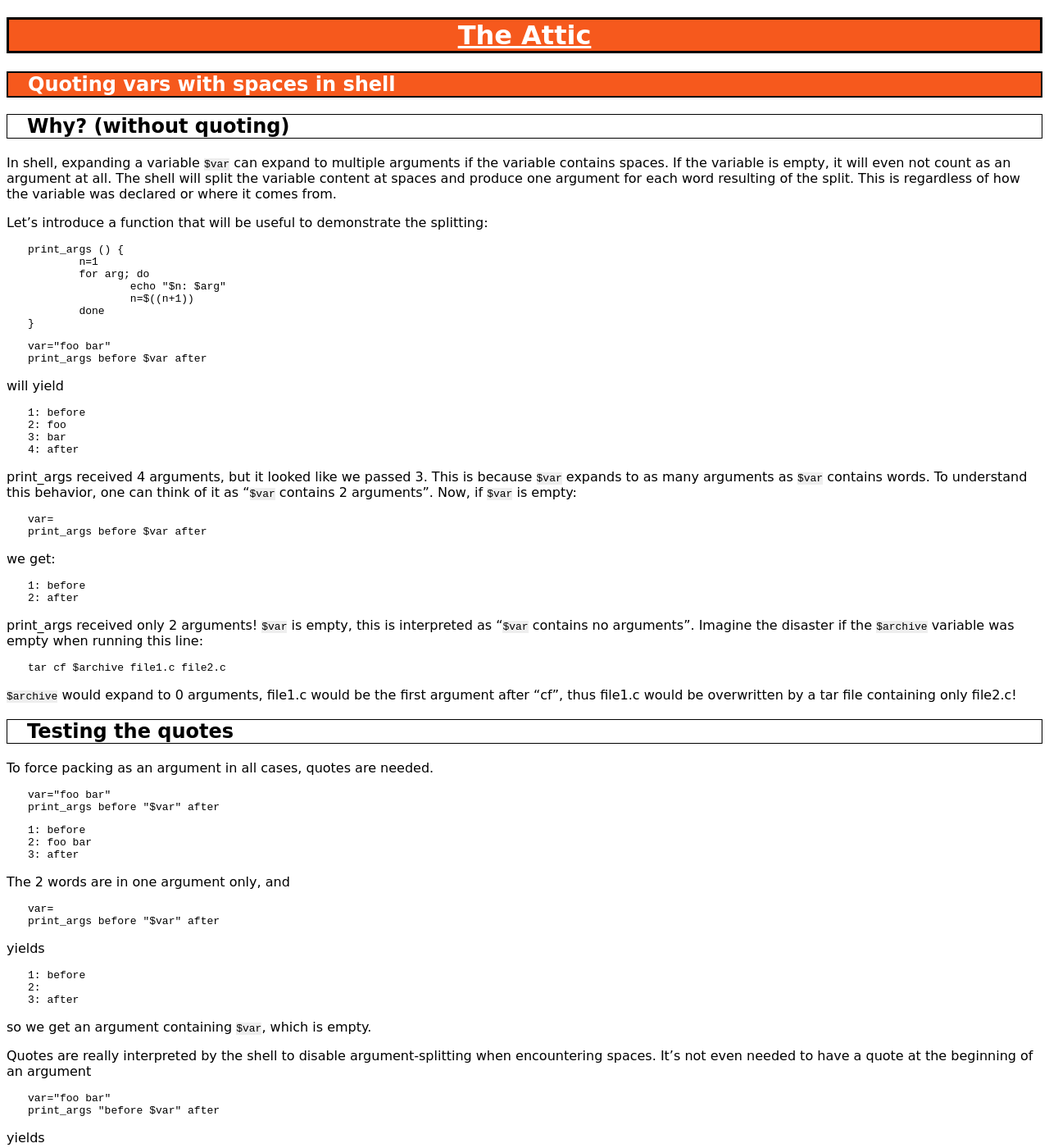
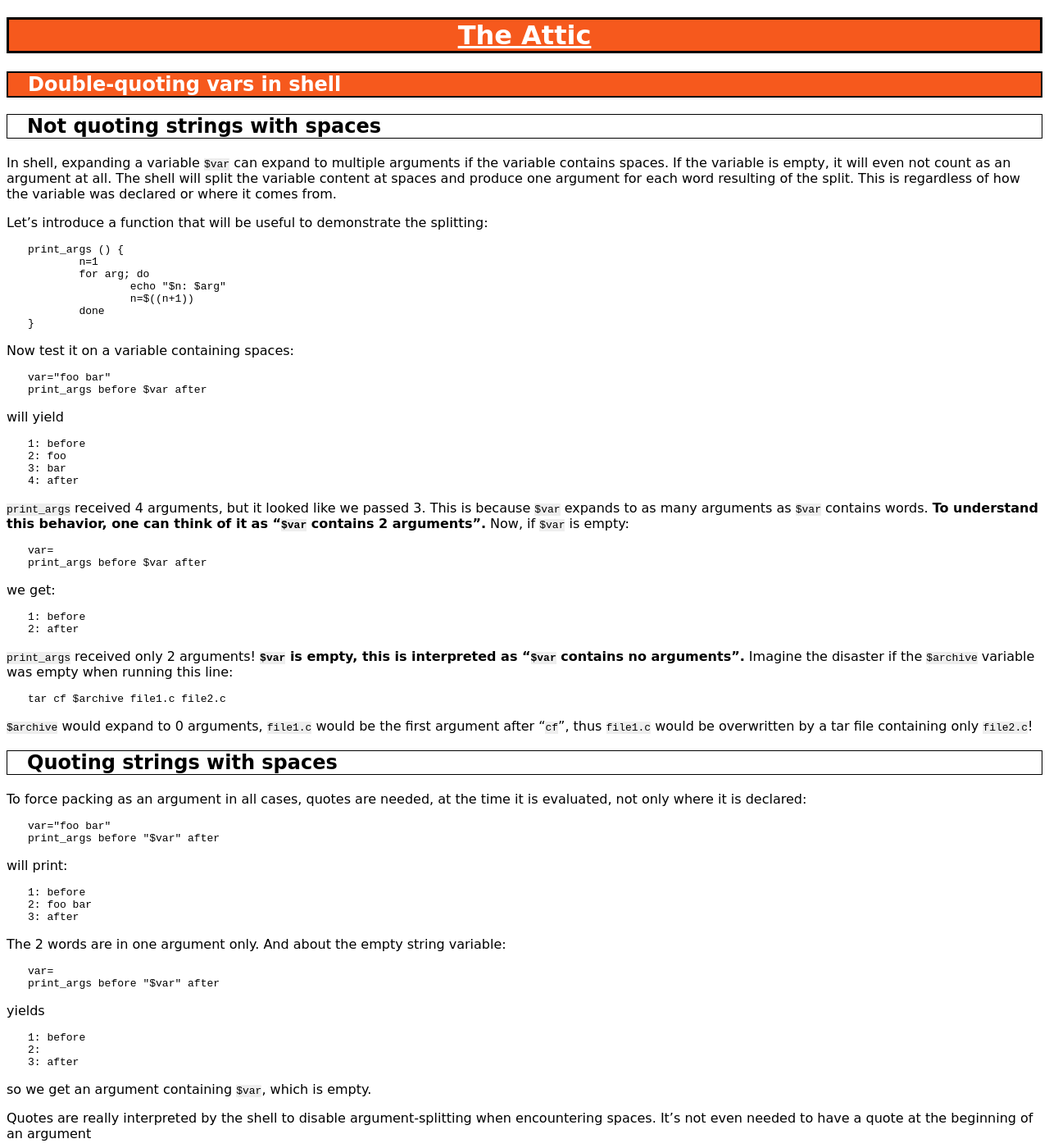
Before and after one commit to hydrargyrum/hydrargyrum.github.io, a Jekyll site: the page built from _posts/2014-12-16-shell-quoting.md, in a window 1280 px wide and 1400 px high. Shown: the whole window at 82% size. Built offline with Jekyll 4.4.1, drawn with Linux system fonts in a browser that asks for light colours; some of the changed text lies outside the part shown.

Commit message:
_posts/2014-12-16-shell-quoting.md: cosmetic changes

````diff
--- a/_posts/2014-12-16-shell-quoting.md
+++ b/_posts/2014-12-16-shell-quoting.md
@@ -1,17 +1,19 @@
 ---
 layout: mine
-title: Variables and quoting in shell
+title: Variables and double-quoting in shell
 last_modified_at: 2018-01-20T11:36:05+01:00
 tags: shell posix
 accept_comments: true
 ---
 
-# Quoting vars with spaces in shell
+# Double-quoting vars in shell
 
-## Why? (without quoting)
+## Not quoting strings with spaces
 
-In shell, expanding a variable `$var` can expand to multiple arguments if the variable contains spaces. If the variable is empty, it will even not count as an argument at all.
-The shell will split the variable content at spaces and produce one argument for each word resulting of the split. This is regardless of how the variable was declared or where it comes from.
+In shell, expanding a variable `$var` can expand to multiple arguments if the variable contains spaces.
+If the variable is empty, it will even not count as an argument at all.
+The shell will split the variable content at spaces and produce one argument for each word resulting of the split.
+This is regardless of how the variable was declared or where it comes from.
 
 Let's introduce a function that will be useful to demonstrate the splitting:
 
@@ -25,12 +27,12 @@ print_args () {
 }
 ```
 
+Now test it on a variable containing spaces:
 
 ```
 var="foo bar"
 print_args before $var after
 ```
-
 
 will yield
 
@@ -41,7 +43,10 @@ will yield
 4: after
 ```
 
-print_args received 4 arguments, but it looked like we passed 3. This is because `$var` expands to as many arguments as `$var` contains words. To understand this behavior, one can think of it as "`$var` contains 2 arguments". Now, if `$var` is empty:
+`print_args` received 4 arguments, but it looked like we passed 3.
+This is because `$var` expands to as many arguments as `$var` contains words.
+**To understand this behavior, one can think of it as "`$var` contains 2 arguments".**
+Now, if `$var` is empty:
 
 ```
 var=
@@ -55,22 +60,25 @@ we get:
 2: after
 ```
 
-print_args received only 2 arguments! `$var` is empty, this is interpreted as "`$var` contains no arguments". Imagine the disaster if the `$archive` variable was empty when running this line:
+`print_args` received only 2 arguments! **`$var` is empty, this is interpreted as "`$var` contains no arguments".**
+Imagine the disaster if the `$archive` variable was empty when running this line:
 
 ```
 tar cf $archive file1.c file2.c
 ```
 
-`$archive` would expand to 0 arguments, file1.c would be the first argument after "cf", thus file1.c would be overwritten by a tar file containing only file2.c!
+`$archive` would expand to 0 arguments, `file1.c` would be the first argument after "`cf`", thus `file1.c` would be overwritten by a tar file containing only `file2.c`!
 
-## Testing the quotes
+## Quoting strings with spaces
 
-To force packing as an argument in all cases, quotes are needed.
+To force packing as an argument in all cases, quotes are needed, at the time it is evaluated, not only where it is declared:
 
 ```
 var="foo bar"
 print_args before "$var" after
 ```
+
+will print:
 
 ```
 1: before
@@ -78,7 +86,7 @@ print_args before "$var" after
 3: after
 ```
 
-The 2 words are in one argument only, and
+The 2 words are in one argument only. And about the empty string variable:
 
 ```
 var=
@@ -109,6 +117,7 @@ yields
 2: after
 ```
 
+## What if we place the quotes differently?
 
 Now, consider:
 
@@ -127,6 +136,12 @@ It will yield:
 
 This because `$var` isn't within quotes, so it's split in 2 arguments. Also, the first word contained in `$var` is stuck to the argument before, because the space is quoted, so `before` and `foo` are one only arg, with a space in between.
 It would be the same output if we did:
+
+```
+print_args "before "foo bar after
+```
+
+Or even:
 
 ```
 print_args before" "$var after
@@ -190,7 +205,8 @@ yields
 3: after
 ```
 
-This behavior does not follow the rules of quoting we've previously seen, this is due to the use of "$@", which kept the original arguments of `verify` untouched.
+This behavior does not follow the rules of quoting we've previously seen, this is due to the use of `$@`, which kept the original arguments of `verify` untouched.
+
 
 ## Reminder
 
````
